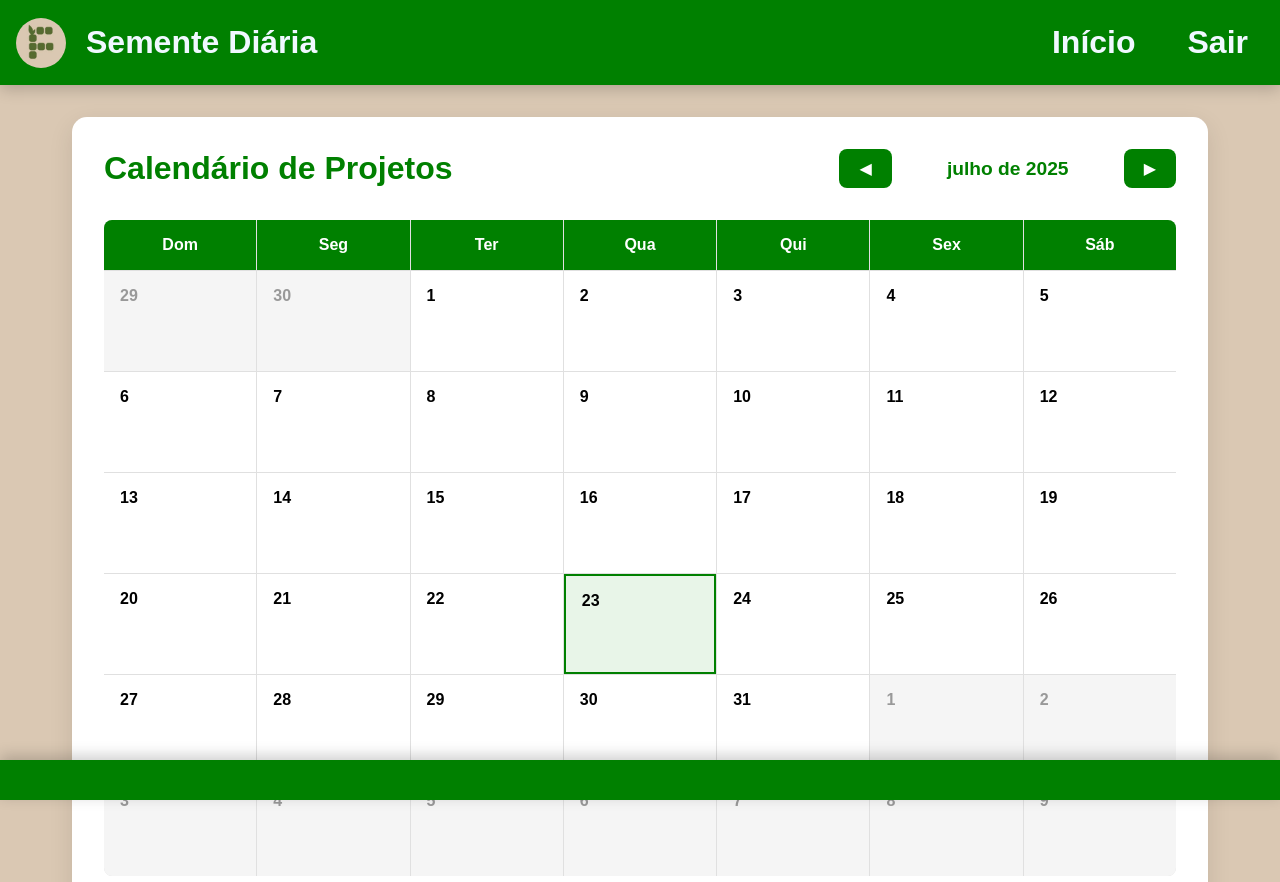
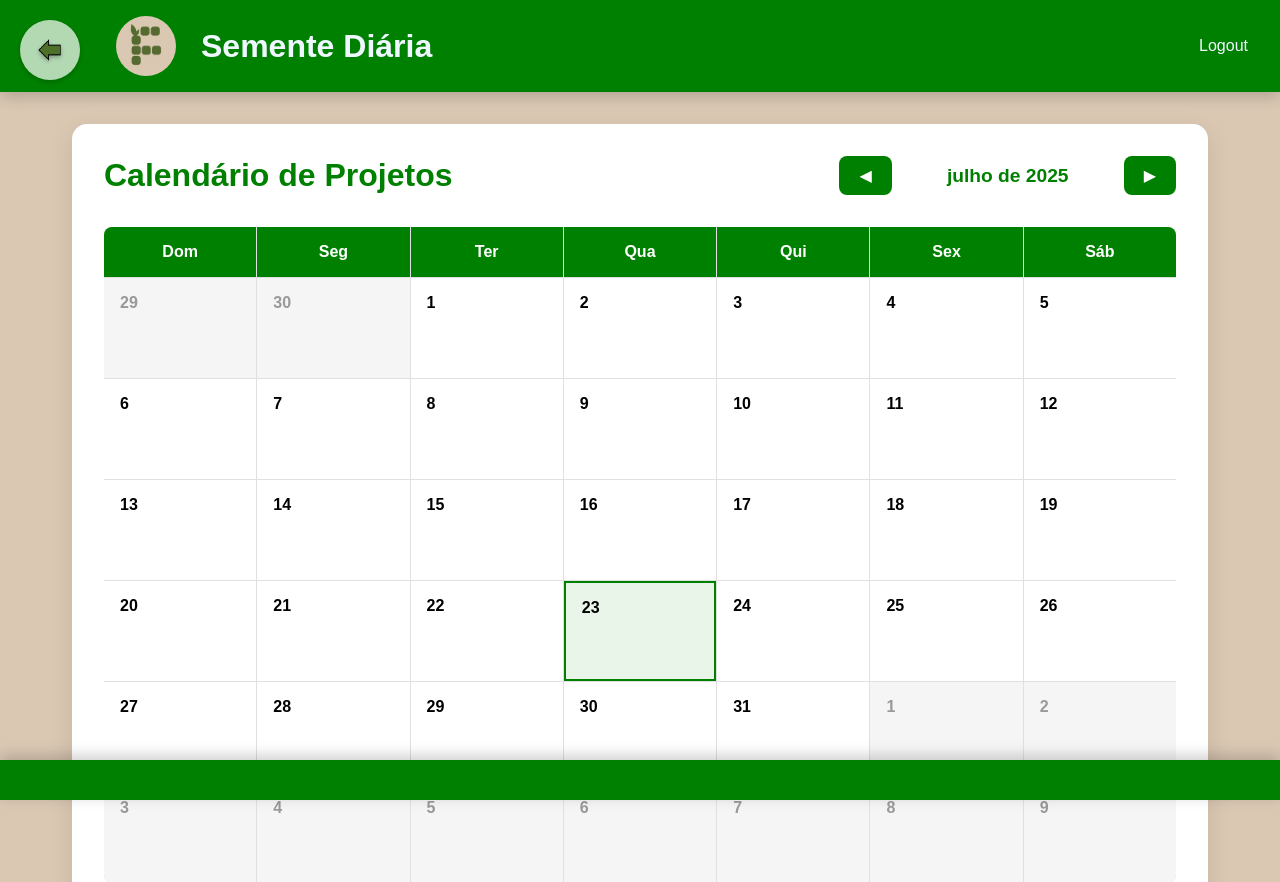
Before and after one commit to Adrelzin/Projeto-pp2, a Flask app: page /calendario in a window 1280 px wide. Shown: the top 882 px of the page. Run offline with Flask 3, Linux system fonts and the light colour scheme; the visitor is signed in with stand-in values (Sample User, id 1); data comes from the database, SQL or seed files in the repository; data that the repository does not hold is empty.

Commit message:
Update calendario.html.j2

```diff
--- a/templates/calendario.html.j2
+++ b/templates/calendario.html.j2
@@ -16,36 +16,126 @@
 
         header {
             display: flex;
-            background: green;
+            background-color: green;
+            width: 100%;
+            margin: 0;
             padding: 1rem;
             align-items: center;
             justify-content: space-between;
             box-shadow: 0 4px 15px rgba(0,0,0,0.2);
         }
 
-        .header-left { display: flex; align-items: center; }
-        .header-right { display: flex; gap: 20px; }
+        a {
+            text-decoration: none;
+            color: inherit;
+            display: block;
+            transition: all 0.3s ease;
+        }
+
+        .logo{
+            position: relative;
+            left: 100px;
+        }
+
+        .header-left {
+            display: flex;
+            align-items: center;
+        }
+
+        .header-left h1{
+            position: relative;
+            left: 125px;
+        }
 
         header img {
-            margin-right: 20px;
             border-radius: 50%;
         }
 
-        header h1 {
+        header .header-left h1 {
+            color: aliceblue;
+            margin: 0 20px 0 0;
+        }
+
+        header nav {
+            display: flex;
+            align-items: center;
+            position: absolute;
+            left: 50%;
+            transform: translateX(-50%);
+            gap: 100px;
+        }
+
+        header nav h1 {
             color: aliceblue;
             margin: 0;
+            font-size: 1.5rem;
+            cursor: pointer;
+            padding: 12px 8px;
+            border-radius: 8px;
+            transition: all 0.3s ease;
         }
 
-        a {
-            text-decoration: none;
-            color: inherit;
+        header nav h1:hover {
+            transform: translateY(-3px);
+            background: rgba(255,255,255,0.1);
+            box-shadow: 0 5px 15px rgba(0,0,0,0.2);
+        }
+
+        .header-right {
+            display: flex;
+            align-items: center;
+            gap: 20px;
+        }
+
+        header .header-right a {
+            color: aliceblue;
             padding: 8px 16px;
             border-radius: 20px;
             transition: all 0.3s ease;
         }
 
-        a:hover {
+        header .header-right a:hover {
+            transform: scale(1.05);
             background: rgba(255,255,255,0.1);
+        }
+
+        header hr {
+            height: 150px;
+            width: 2px;
+            background-color: white;
+            border: none;
+            margin: 0 20px;
+        }
+
+        .seta {
+            position: absolute;
+            top: 20px;
+            left: 20px;
+            background: none;
+            border: none;
+            cursor: pointer;
+            z-index: 3;
+            padding: 10px;
+            background-color: rgba(255, 255, 255, 0.7);
+            border-radius: 50%;
+            width: 60px;
+            height: 60px;
+            display: flex;
+            align-items: center;
+            justify-content: center;
+            transition: all 0.3s ease;
+            box-shadow: 0 2px 5px rgba(0,0,0,0.2);
+        }
+
+        .seta:hover {
+            background-color: rgba(255, 255, 255, 0.9);
+            transform: scale(1.1);
+        }
+
+        .seta img {
+            width: 40px;
+            height: 40px;
+            filter: drop-shadow(0 2px 2px rgba(0,0,0,0.3));
         }
 
         main {
@@ -248,8 +338,6 @@
             color: green;
         }
 
-
-
         .close-projects {
             background: #6c757d;
             color: white;
@@ -288,12 +376,14 @@
 <body>
     <header>
         <div class="header-left">
-            <img src="{{ url_for('static', filename='logo.png') }}" alt="Logo" width="50" height="50">
+            <img class="logo" src="{{ url_for('static', filename='logo.png') }}" alt="Logo" width="60" height="60">
             <h1>Semente Diária</h1>
+            <button class="seta" onclick="window.location.href='/'">
+                <img src="/static/download-removebg-preview.png" alt="Voltar">
+            </button>
         </div>
         <div class="header-right">
-            <a href="/index"><h1>Início</h1></a>
-            <a href="/logout"><h1>Sair</h1></a>
+            <a href="/logout">Logout</a>
         </div>
     </header>
 
@@ -328,7 +418,6 @@
                 <div class="calendar-day-header">Sáb</div>
             </div>
 
-            <!-- Seção de projetos que aparecerá embaixo do calendário -->
             <div id="projects-section" class="projects-section" style="display: none;">
                 <button class="close-projects" onclick="fecharSecaoProjetos()">✕ Fechar</button>
                 <div id="projects-content"></div>
@@ -396,7 +485,6 @@
 
                 const dayProjects = projects.filter(p => p.data_inicio === ymd);
 
-                // Adicionar evento de clique para todos os dias
                 dayElement.addEventListener('click', () => selecionarDia(ymd, dayElement));
 
                 if (dayProjects.length > 0) {
@@ -419,12 +507,10 @@
         }
 
         function selecionarDia(dataYMD, dayElement) {
-            // Remove seleção anterior
             document.querySelectorAll('.calendar-day').forEach(day => {
                 day.classList.remove('selected');
             });
 
-            // Adiciona seleção ao dia clicado
             dayElement.classList.add('selected');
             selectedDate = dataYMD;
 
@@ -459,13 +545,11 @@
 
             projectsContent.innerHTML = html;
 
-            // Mostrar a seção com animação
             projectsSection.style.display = 'block';
             setTimeout(() => {
                 projectsSection.classList.add('show');
             }, 10);
 
-            // Scroll suave até a seção
             projectsSection.scrollIntoView({
                 behavior: 'smooth',
                 block: 'nearest'
@@ -479,15 +563,12 @@
                 projectsSection.style.display = 'none';
             }, 300);
 
-            // Remove seleção do dia
             document.querySelectorAll('.calendar-day').forEach(day => {
                 day.classList.remove('selected');
             });
             selectedDate = null;
         }
 
-
-
         renderCalendar();
     </script>
 </body>
```
